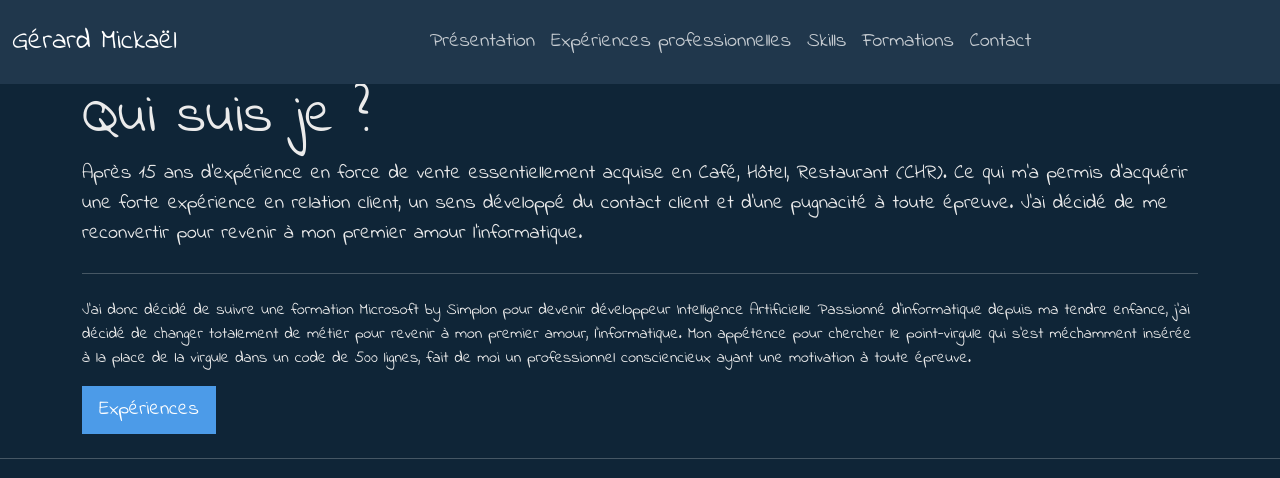
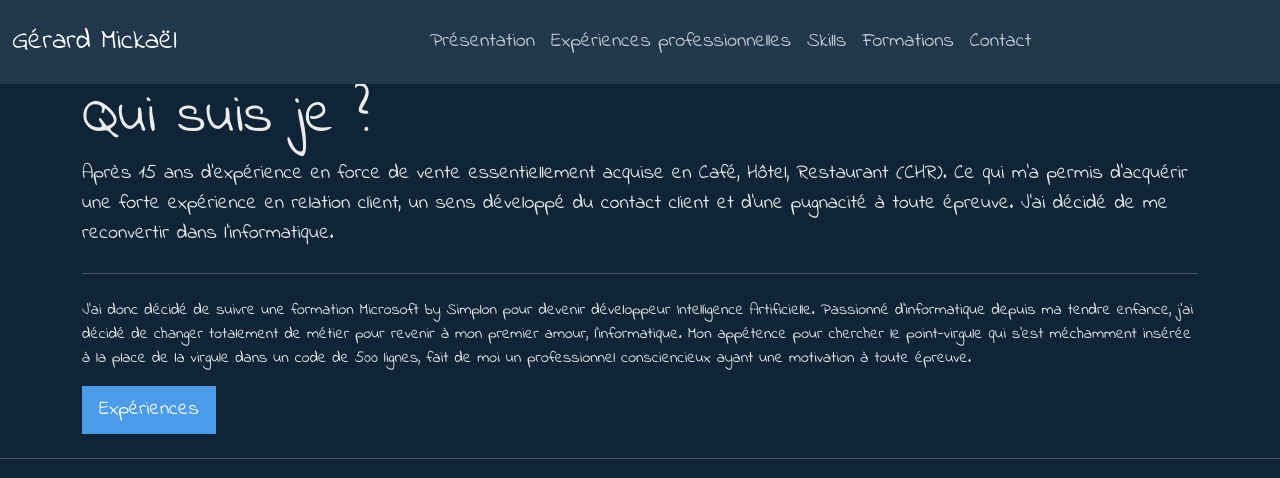
Before and after one commit to micka-sudo/cv_site, a Django app: page / in a window 1280 px wide. Shown: the top 478 px of the page. Run offline with Django 4.2, Linux system fonts and the light colour scheme; some libraries are stand-ins or nearby versions.

Commit message:
correct fault

```diff
--- a/app_site_cv/home/templates/home/home.html
+++ b/app_site_cv/home/templates/home/home.html
@@ -11,11 +11,11 @@
         <h1 class="display-4">Qui suis je ?</h1>
         <p class="lead">Après 15 ans d'expérience en force de vente essentiellement acquise en Café, Hôtel,
             Restaurant (CHR). Ce qui m'a permis d'acquérir une forte expérience en relation client, un sens
-            développé du contact client et d'une pugnacité à toute épreuve. J'ai décidé de me reconvertir pour revenir
-            à mon premier amour l'informatique.</p>
+            développé du contact client et d'une pugnacité à toute épreuve. J'ai décidé de me reconvertir dans
+            l'informatique.</p>
         <hr class="my-4">
         <p> J'ai donc décidé de suivre une formation Microsoft by Simplon pour devenir développeur Intelligence
-            Artificielle Passionné d’informatique depuis ma tendre enfance, j’ai décidé de changer totalement de métier
+            Artificielle. Passionné d’informatique depuis ma tendre enfance, j’ai décidé de changer totalement de métier
             pour
             revenir à mon premier amour, l’informatique. Mon appétence pour chercher le point-virgule qui s’est
             méchamment insérée à la place de la virgule dans un code de 500 lignes, fait de moi un professionnel
```
